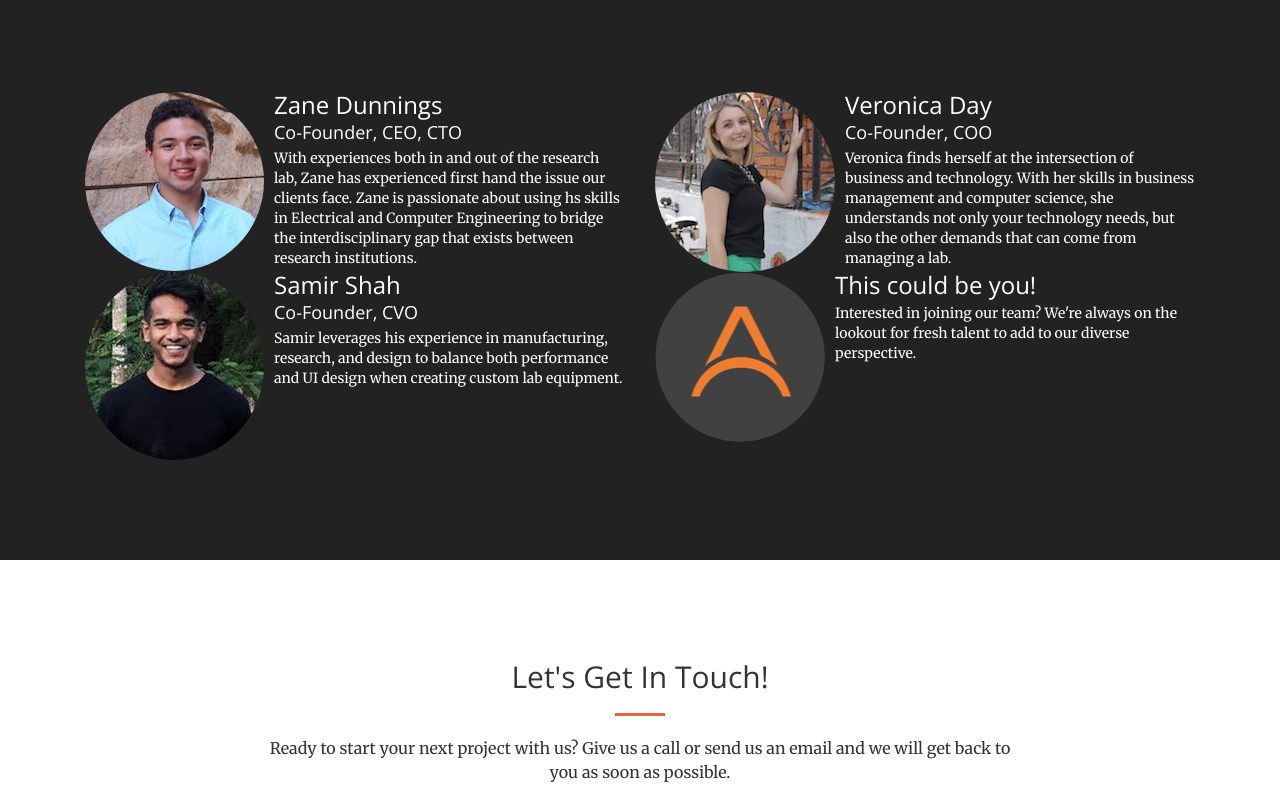
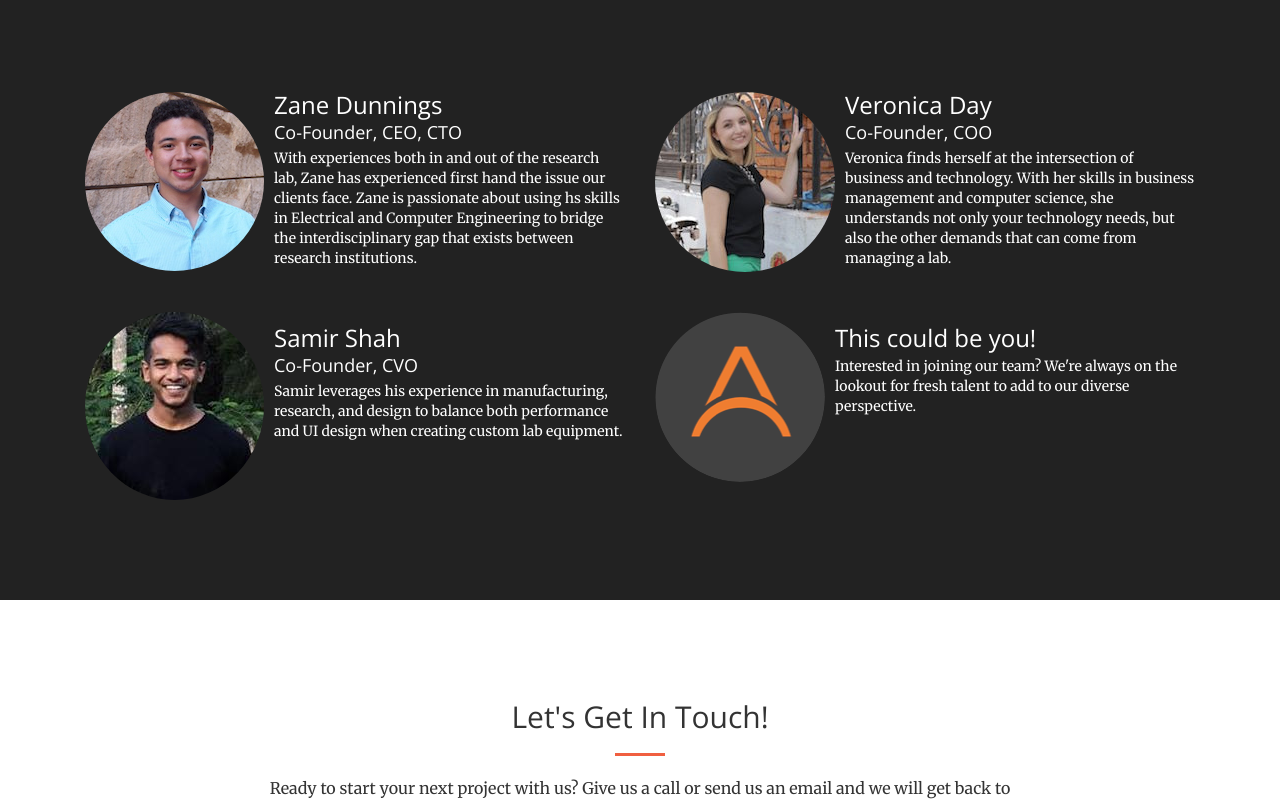
Before and after one commit to zldunn/Arc_Innovations_Site, a website: page index.html in a window 1280 px wide. Shown: the part 2446-3246 px from the top of the page. Drawn offline with nearby package versions, Linux system fonts and the light colour scheme.

Commit message:
Update index.html

```diff
--- a/index.html
+++ b/index.html
@@ -271,7 +271,7 @@
 
 
 
-       <br>
+
       </div>
     </div>
   </div>
@@ -299,13 +299,13 @@
 
 <div class="col-lg-6 col-sm-6">
 <div class = "media">
-  <a class = "media-left">
+  <a class = "media-left"><br><br>
     <img  class="img-circle" style = "border-radius:50%; background-color = white;" src ="img/samir_headshot.jpg">
     </img>
 
   </a>
   <div class="media-body">
-    <h3 class="media-heading">Samir Shah</h3>
+    <h3 class="media-heading"><br><br>Samir Shah</h3>
     <h4 class="media-heading">Co-Founder, CVO</h4>
 
      Samir leverages his experience in manufacturing, research, and design to balance both performance and UI design when creating custom lab equipment.
@@ -315,13 +315,13 @@
   </div>
   <div class="col-lg-6 col-sm-6">
   <div class = "media">
-    <a class = "media-left">
+    <a class = "media-left"><br><br>
       <img  class="img-circle" style = "border-radius:50%; background-color = white;" src ="img/Logo-06.png"
       </img>
 
     </a>
     <div class="media-body">
-      <h3 class="media-heading">This could be you!</h3>
+      <h3 class="media-heading"><br><br>This could be you!</h3>
        <!--   <h4 class="media-heading">Co-Founder, COO</h4> !-->
 
        Interested in joining our team? We're always on the lookout for fresh talent to add to our diverse perspective.
```
